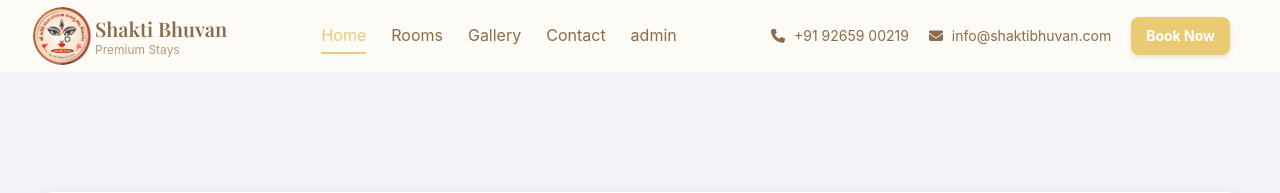
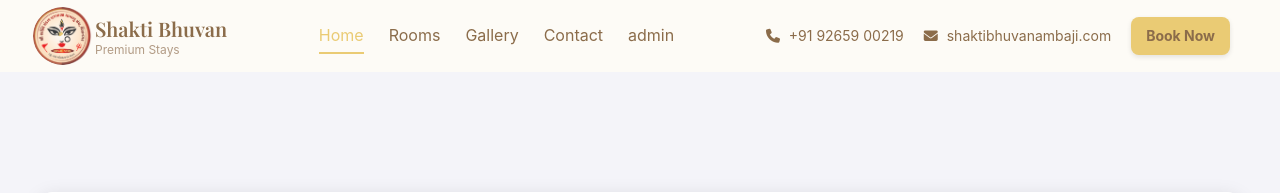
Before and after one commit to Herin27/shakti_bhuvan, a PHP site: page /admin_gallery.php in a window 1280 px wide. Shown: the top 193 px of the page. Run offline with PHP 8.4, Linux system fonts and the light colour scheme; data comes from the database, SQL or seed files in the repository.

Commit message:
admin gallery change

```diff
--- a/admin_gallery.php
+++ b/admin_gallery.php
@@ -86,6 +86,15 @@ $images = $result->fetch_all(MYSQLI_ASSOC);
     .gallery-item { background: #fff; padding: 10px; border-radius: 10px; box-shadow: 0 4px 12px rgba(0,0,0,0.1); text-align: center; }
     .gallery-item img { max-width: 100%; border-radius: 8px; height: 150px; object-fit: cover; }
     .gallery-item p { margin: 10px 0; font-weight: bold; }
+
+    .contact-info a {
+    color: inherit;
+    text-decoration: none;
+    }
+
+    .contact-info a:hover {
+    text-decoration: none;
+    }
   </style>
 </head>
 <body class="admin-page">
@@ -111,9 +120,17 @@ $images = $result->fetch_all(MYSQLI_ASSOC);
         </nav>
 
         <div class="contact-info">
-            <span><i class="fas fa-phone"></i> +91 92659 00219</span>
-            <span><i class="fas fa-envelope"></i> info@shaktibhuvan.com</span>
-            <a href="rooms.php" class="book-btn">Book Now</a>
+        <span>
+            <i class="fas fa-phone"></i>
+            <a href="tel:+919265900219">+91 92659 00219</a>
+        </span>
+
+        <span>
+            <i class="fas fa-envelope"></i>
+            <a href="mailto:shaktibhuvanambaji.com">shaktibhuvanambaji.com</a>
+        </span>
+
+        <a href="rooms.php" class="book-btn">Book Now</a>
         </div>
     </header>
 
```
